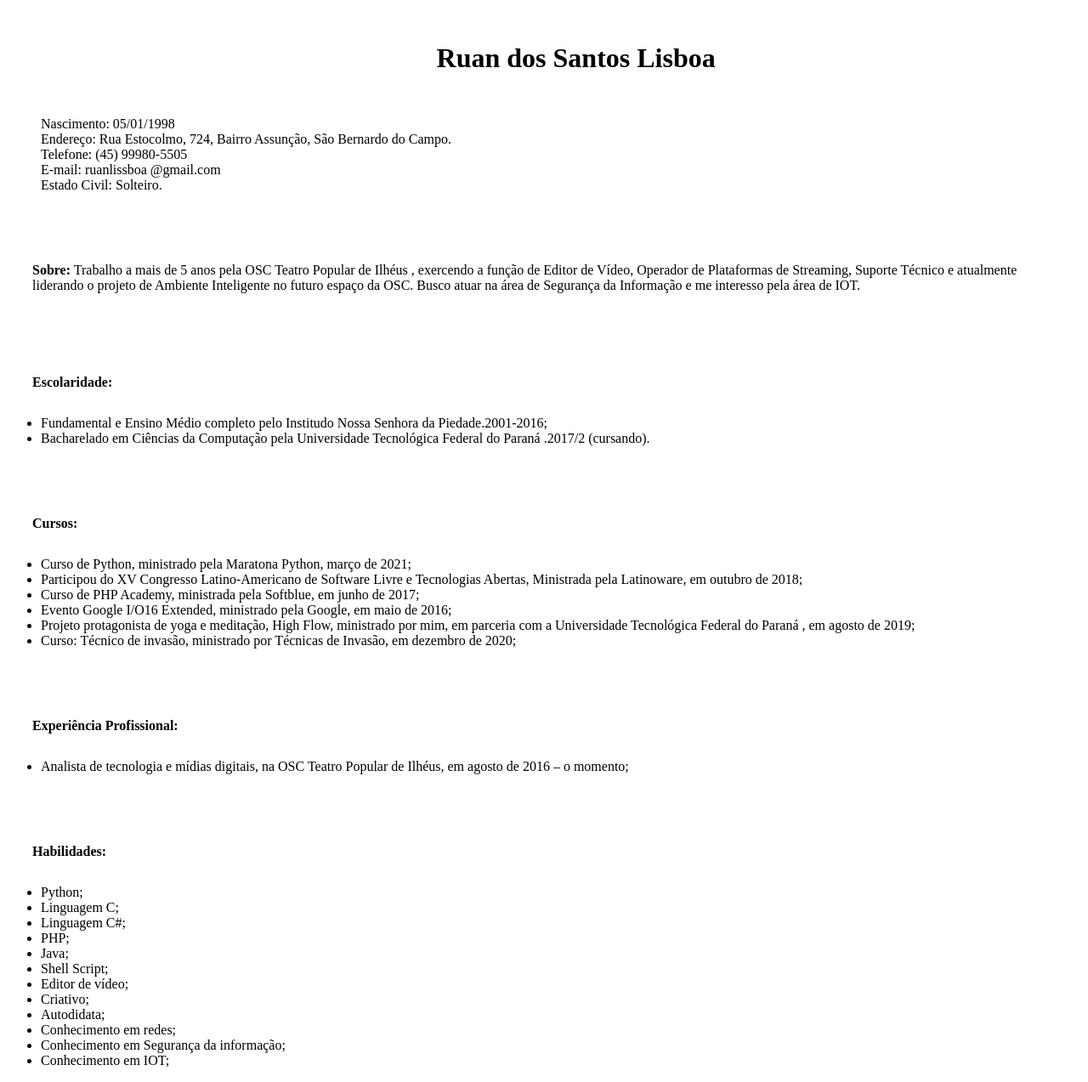
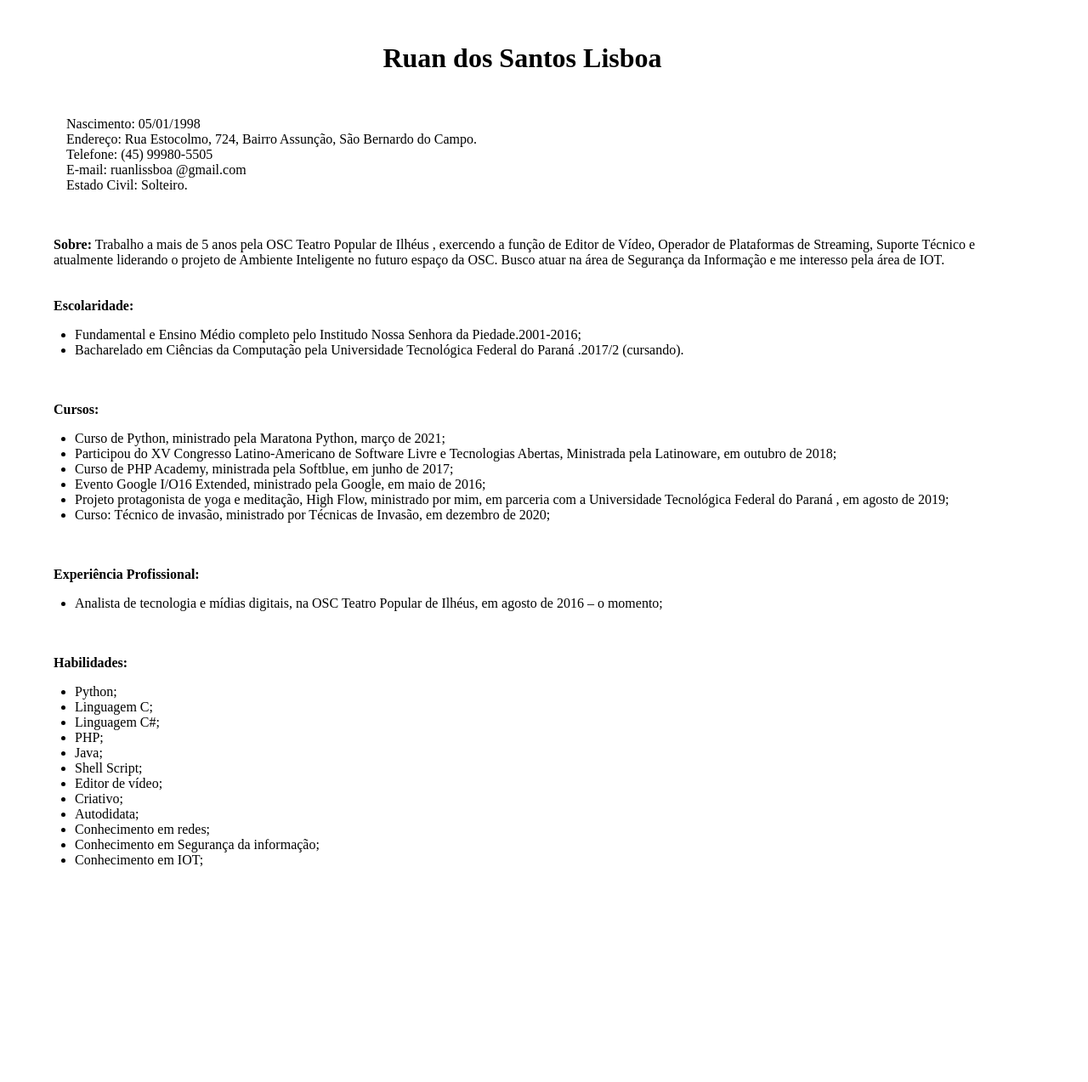
Before and after one commit to Mruuk/portifolio, a PHP site: page / in a window 1280 px wide. Shown: the whole page at 85% size. After the commit the page ends 1020 px from the top, so only its background shows below. Run offline with PHP 8.4, Linux system fonts and the light colour scheme.

Commit message:
add commit

```diff
--- a/styles.css
+++ b/styles.css
@@ -1,5 +1,6 @@
 div {
-    margin: 30px;
+    margin-left: 55px;
+    margin-right: 55px;
     justify-content: center;
 }
 
@@ -10,5 +11,11 @@
 h1 {
     justify-content: center;
     margin: 50px;
-    margin-left: 40%;
+    margin-left: 35%;
 }
+li {
+    margin-left: 40px;
+}
+dl {
+    margin-left: 30px;
+}
```
